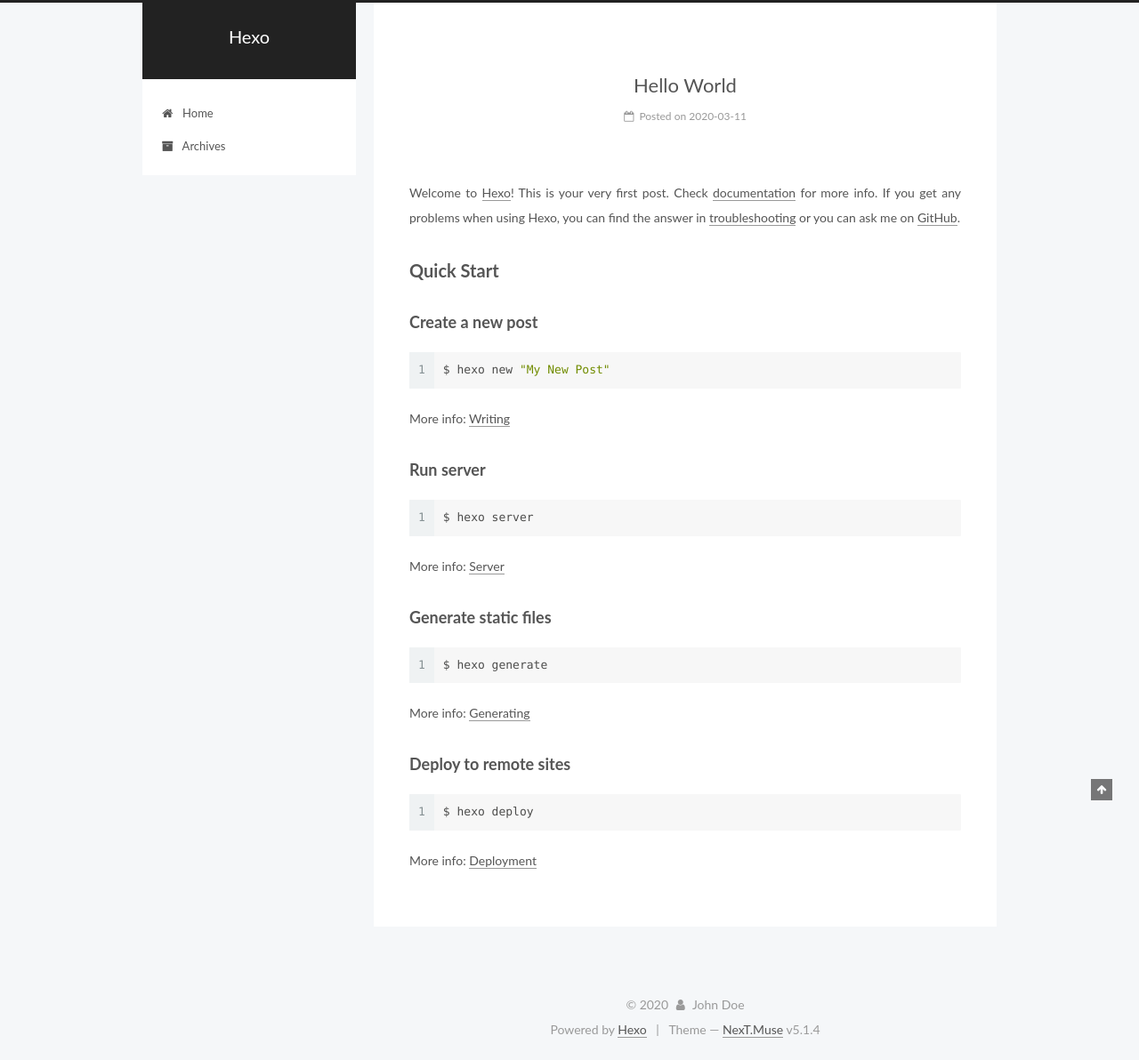
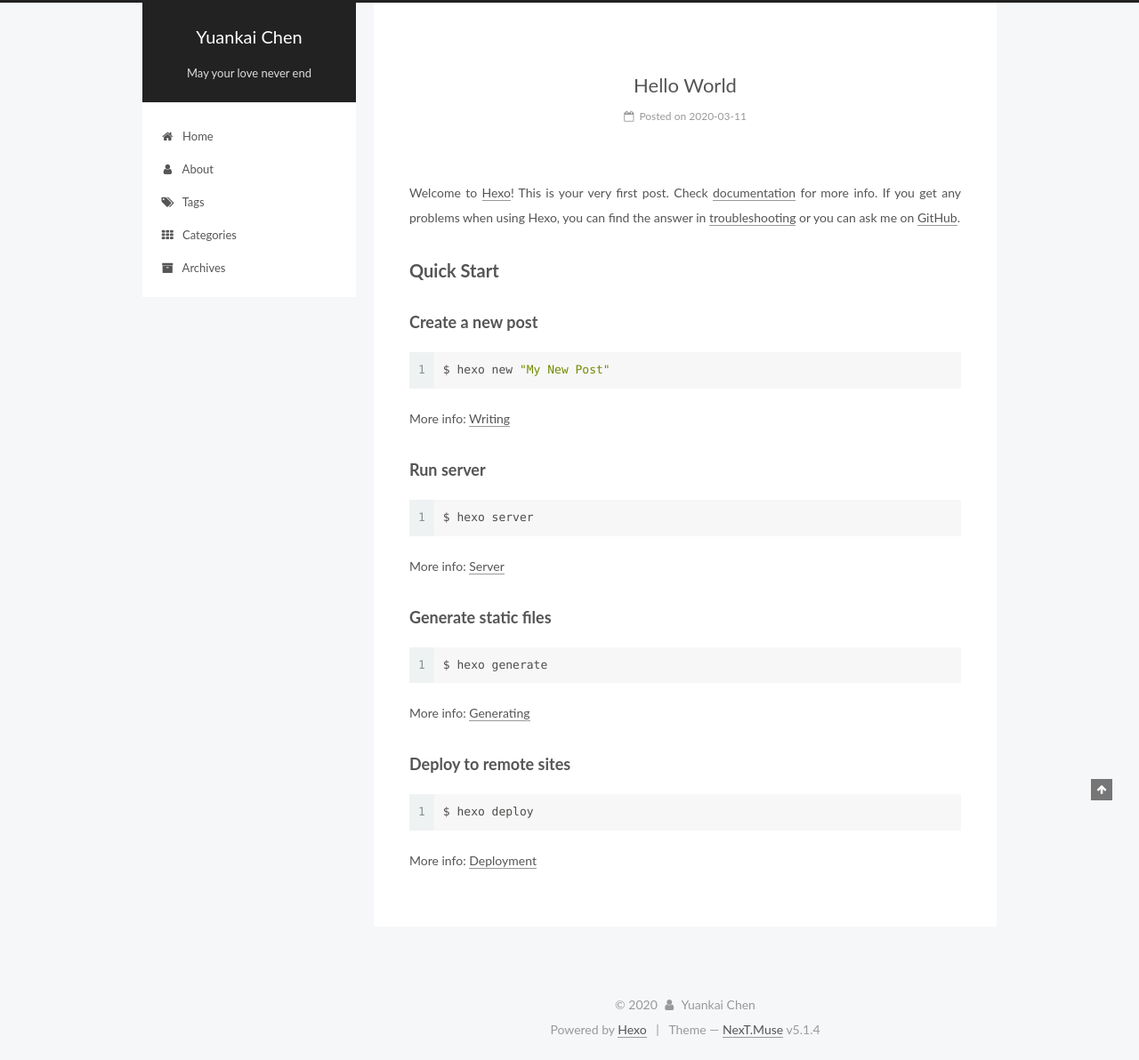
Before and after one commit to hijackdude/hijackdude.github.io, a plain HTML site: page index.html in a window 1280 px wide. Shown: the whole page at 89% size. Drawn offline with Linux system fonts and the light colour scheme.

Commit message:
Site updated: 2020-03-11 19:20:14

```diff
--- a/index.html
+++ b/index.html
@@ -80,11 +80,11 @@
 
 
 <meta property="og:type" content="website">
-<meta property="og:title" content="Hexo">
+<meta property="og:title" content="Yuankai Chen">
 <meta property="og:url" content="http://yoursite.com/index.html">
-<meta property="og:site_name" content="Hexo">
+<meta property="og:site_name" content="Yuankai Chen">
 <meta property="og:locale" content="en_US">
-<meta property="article:author" content="John Doe">
+<meta property="article:author" content="Yuankai Chen">
 <meta name="twitter:card" content="summary">
 
 
@@ -121,7 +121,7 @@
 
 
 
-  <title>Hexo</title>
+  <title>Yuankai Chen</title>
 
 
 
@@ -152,12 +152,12 @@
     <div class="custom-logo-site-title">
       <a href="/"  class="brand" rel="start">
         <span class="logo-line-before"><i></i></span>
-        <span class="site-title">Hexo</span>
+        <span class="site-title">Yuankai Chen</span>
         <span class="logo-line-after"><i></i></span>
       </a>
     </div>
 
-        <p class="site-subtitle"></p>
+        <p class="site-subtitle">May your love never end</p>
 
   </div>
 
@@ -183,6 +183,36 @@
               <i class="menu-item-icon fa fa-fw fa-home"></i> <br />
 
             Home
+          </a>
+        </li>
+
+
+        <li class="menu-item menu-item-about">
+          <a href="/about/%20" rel="section">
+
+              <i class="menu-item-icon fa fa-fw fa-user"></i> <br />
+
+            About
+          </a>
+        </li>
+
+
+        <li class="menu-item menu-item-tags">
+          <a href="/tags/%20" rel="section">
+
+              <i class="menu-item-icon fa fa-fw fa-tags"></i> <br />
+
+            Tags
+          </a>
+        </li>
+
+
+        <li class="menu-item menu-item-categories">
+          <a href="/categories/%20" rel="section">
+
+              <i class="menu-item-icon fa fa-fw fa-th"></i> <br />
+
+            Categories
           </a>
         </li>
 
@@ -232,13 +262,13 @@
     <link itemprop="mainEntityOfPage" href="http://yoursite.com/2020/03/11/hello-world/">
 
     <span hidden itemprop="author" itemscope itemtype="http://schema.org/Person">
-      <meta itemprop="name" content="John Doe">
+      <meta itemprop="name" content="Yuankai Chen">
       <meta itemprop="description" content="">
       <meta itemprop="image" content="/images/avatar.gif">
     </span>
 
     <span hidden itemprop="publisher" itemscope itemtype="http://schema.org/Organization">
-      <meta itemprop="name" content="Hexo">
+      <meta itemprop="name" content="Yuankai Chen">
     </span>
 
 
@@ -383,7 +413,7 @@
         <div class="site-overview">
           <div class="site-author motion-element" itemprop="author" itemscope itemtype="http://schema.org/Person">
 
-              <p class="site-author-name" itemprop="name">John Doe</p>
+              <p class="site-author-name" itemprop="name">Yuankai Chen</p>
               <p class="site-description motion-element" itemprop="description"></p>
           </div>
 
@@ -439,7 +469,7 @@
   <span class="with-love">
     <i class="fa fa-user"></i>
   </span>
-  <span class="author" itemprop="copyrightHolder">John Doe</span>
+  <span class="author" itemprop="copyrightHolder">Yuankai Chen</span>
 
 
 </div>
```
Also changed, not shown: 2020/03/11/hello-world/index.html (+39 -9 lines), archives/2020/03/index.html (+38 -8 lines), archives/2020/index.html (+38 -8 lines), archives/index.html (+38 -8 lines).
